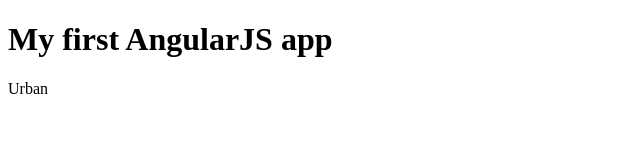
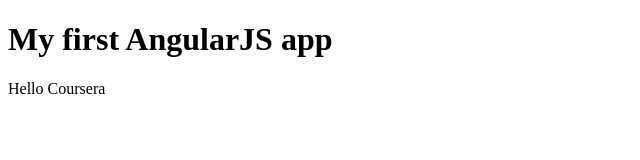
Before and after one commit to urbain32/Coursera-Angular-Test, a plain HTML site: page index.html in a window 1280 px wide. Shown: the full height of the page, 0-640 px from the left. Drawn offline with Linux system fonts and the light colour scheme.

Commit message:
displyoing the data in function

```diff
--- a/index.html
+++ b/index.html
@@ -9,6 +9,6 @@
   </head>
   <body>
     <h1>My first AngularJS app</h1>
-    <div ng-controller="myFirstController">{{name}}</div>
+    <div ng-controller="myFirstController">{{sayHello()}}</div>
   </body>
 </html>
```
